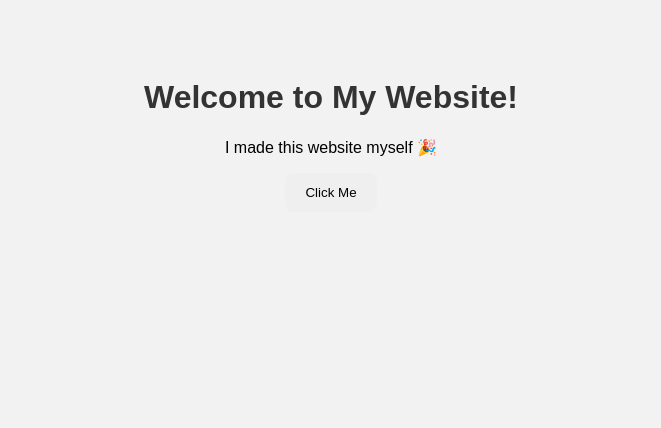
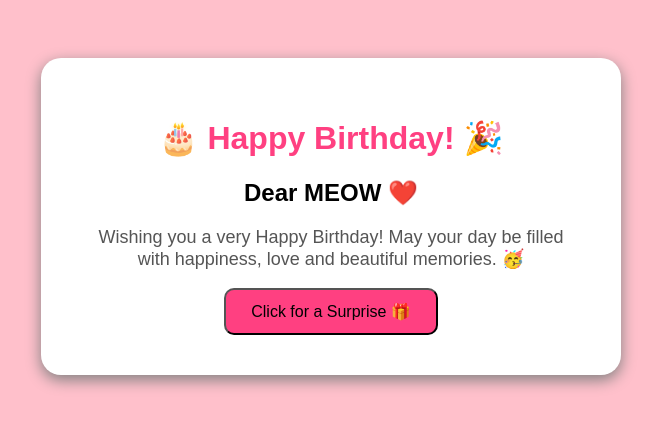
Before and after one commit to a05524720-debug/my-website.-, a plain HTML site: page index.html in a window 1280 px wide. Shown: the whole page, without its empty margins (309-970 px from the left). Drawn offline with Linux system fonts and the light colour scheme.

Commit message:
Update index.html

```diff
--- a/index.html
+++ b/index.html
@@ -1,24 +1,42 @@
+
 <!DOCTYPE html>
 <html>
 <head>
-  <title>My First Website</title>
+    <title>Birthday Card</title>
 
     <style>
         body {
             font-family: Arial, sans-serif;
             text-align: center;
+            background: pink;
             padding: 50px;
-      background: #f2f2f2;
+        }
+
+        .card {
+            background: white;
+            padding: 40px;
+            border-radius: 20px;
+            max-width: 500px;
+            margin: auto;
+            box-shadow: 0 5px 15px gray;
         }
 
         h1 {
-      color: #333;
+            color: #ff4081;
+        }
+
+        p {
+            font-size: 18px;
+            color: #555;
         }
 
         button {
-      padding: 12px 20px;
-      border: none;
-      border-radius: 8px;
+            background: #ff4081;
+            color: baby pastel PINK;
+            border: butter yelloe;
+            padding: 12px 25px;
+            border-radius: 10px;
+            font-size: 16px;
             cursor: pointer;
         }
     </style>
@@ -26,13 +44,23 @@
 
 <body>
 
-  <h1>Welcome to My Website!</h1>
+    <div class="card">
 
-  <p>I made this website myself 🎉</p>
+        <h1>🎂 Happy Birthday! 🎉</h1>
 
-  <button onclick="alert('Hello!')">
-    Click Me
+        <h2>Dear MEOW ❤️</h2>
+
+        <p>
+            Wishing you a very Happy Birthday!
+            May your day be filled with happiness,
+            love and beautiful memories. 🥳
+        </p>
+
+        <button onclick="alert('Have an amazing birthday! 🎉🎂❤️')">
+            Click for a Surprise 🎁
         </button>
+
+    </div>
 
 </body>
 </html>
```
Lines whose indentation alone changed are shown as unchanged.
